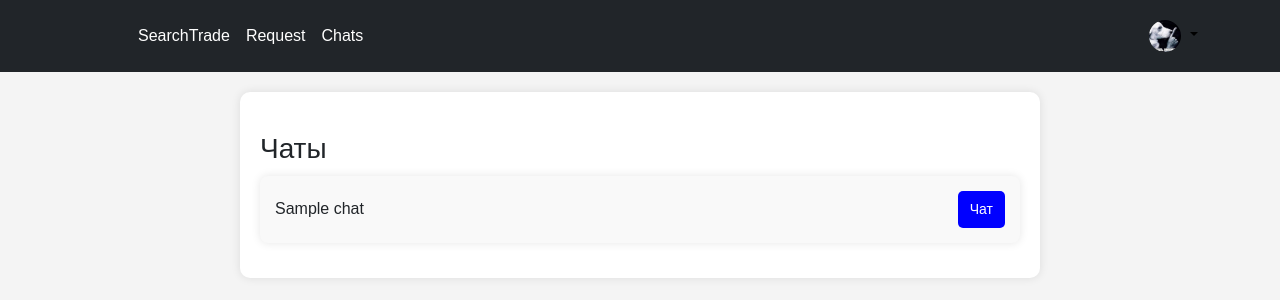
After one commit to kuramagod/SkillTrade, a Django app: page /chats in a window 1280 px wide. The commit adds this page. Shown: the top 300 px of the page. Run offline with Django 5.2, Linux system fonts and the light colour scheme; a user stored in the database is signed in; tables that the repository leaves empty hold one stand-in row (values such as "Sample post"); parts of the project's set-up code (start-up, migrations or seed data) failed here and were passed over.

Commit message:
Сделал страницу Chats, для отображения чатов. Поднастроил создание чата.

```diff
--- a/SkillTrade/chat/models.py
+++ b/SkillTrade/chat/models.py
@@ -5,6 +5,7 @@ from django.urls import reverse
 
 
 class Chat(models.Model):
+    name = models.CharField(max_length=100, verbose_name="Иия чата")
     participants = models.ManyToManyField(get_user_model(), related_name='chats')
 
     def __str__(self):
--- a/SkillTrade/main/templates/main/base.html
+++ b/SkillTrade/main/templates/main/base.html
@@ -35,7 +35,7 @@
                     </a>
                 </li>
                 <li>
-                    <a href="#" class="nav-link px-2 text-white">Chats</a>
+                    <a href="{% url 'chats' %}" class="nav-link px-2 text-white">Chats</a>
                 </li>
                 {% endif %}
             </ul>
--- /dev/null
+++ b/SkillTrade/main/templates/main/chats.html
@@ -0,0 +1,27 @@
+{% extends 'main/base.html' %}
+
+{% block css %}
+{% load static %}
+<link rel="stylesheet" href="{% static 'main/css/base.css' %}">
+{% endblock %}
+
+{% block title %}
+Chats
+{% endblock %}
+
+{% block content %}
+<main>
+    <div class="profile-container">
+        <div class="profile-posts">
+            <h3>Чаты</h3>
+            <div class="post">
+                <div class="post-content">
+                  {% for chat in chats %}
+                      <p>{{ chat.name }}</p> <button onclick="window.location.href='{% url 'chats:chat_room' chat.id %}'" class="read-more start_chat_form-btn" >Чат</button>
+                  {% endfor %}
+                </div>
+            </div>
+        </div>
+    </div>
+</main>
+{% endblock %}
--- a/SkillTrade/main/urls.py
+++ b/SkillTrade/main/urls.py
@@ -14,5 +14,6 @@ urlpatterns = [
     path('add_skill_profile/', views.AddSkillProfile.as_view(), name='add_skill_profile'),
     path('add_skill/', views.AddSkill.as_view(), name='add_skill'),
     path('delete/<int:pk>/', views.DeleteSkill.as_view(), name="delete_skill"),
-    path('start_chat/<int:request_id>', views.start_chat, name="start_chat")
+    path('start_chat/<int:request_id>', views.start_chat, name="start_chat"),
+    path('chats', views.show_chats, name="chats")
 ]
--- a/SkillTrade/main/views.py
+++ b/SkillTrade/main/views.py
@@ -151,16 +151,28 @@ def start_chat(request, request_id):
         current_user = request.user
         exchange = get_object_or_404(ExChangeRequestModel, id=request_id)
         sender = exchange.sender
+        receiver = exchange.receiver
         if Chat.objects.filter(participants=current_user).filter(participants=sender).exists():
             chat_id = Chat.objects.filter(participants=current_user).filter(participants=sender).values()[0]['id']
             return redirect(reverse_lazy('chats:chat_room', args=[chat_id]))
 
         chat = Chat.objects.create()
-        chat.participants.add(current_user, sender)
+        chat.name = f"Чат {exchange.sender_skill} - {exchange.receiver_skill}"
+        if current_user == sender:
+            chat.participants.add(current_user, receiver)
+        else:
+            chat.participants.add(current_user, sender)
+        chat_id = chat.id
         chat.save()
-        return JsonResponse({'success': True, 'current': current_user.username, 'sender': sender.username})
+        return redirect(reverse_lazy('chats:chat_room', args=[chat_id]))
 
     return JsonResponse({'success': False})
+
+
+def show_chats(request):
+    current_user = request.user
+    chats = Chat.objects.filter(participants=current_user)
+    return render(request, 'main/chats.html', {'chats': chats})
 
 
 @csrf_protect
```
Also changed, not shown: SkillTrade/SkillTrade/settings.py (+7 -3 lines), SkillTrade/chat/migrations/0001_initial.py, SkillTrade/chat/migrations/0002_initial.py (added), SkillTrade/main/migrations/0001_initial.py, SkillTrade/main/migrations/0002_initial.py (added), SkillTrade/users/migrations/0001_initial.py, SkillTrade/users/migrations/0002_user_age_user_birth_date_alter_user_description.py (deleted).
